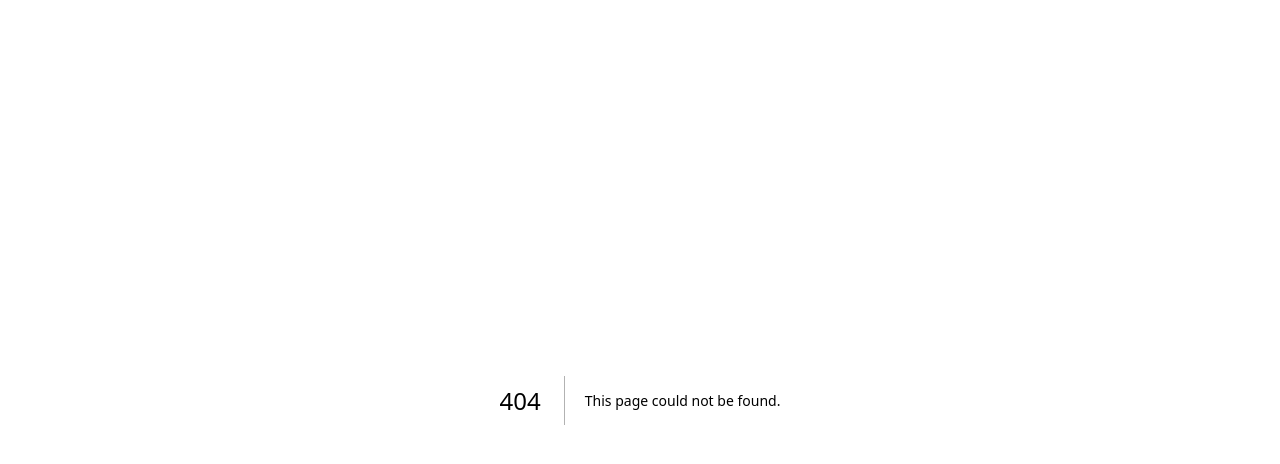
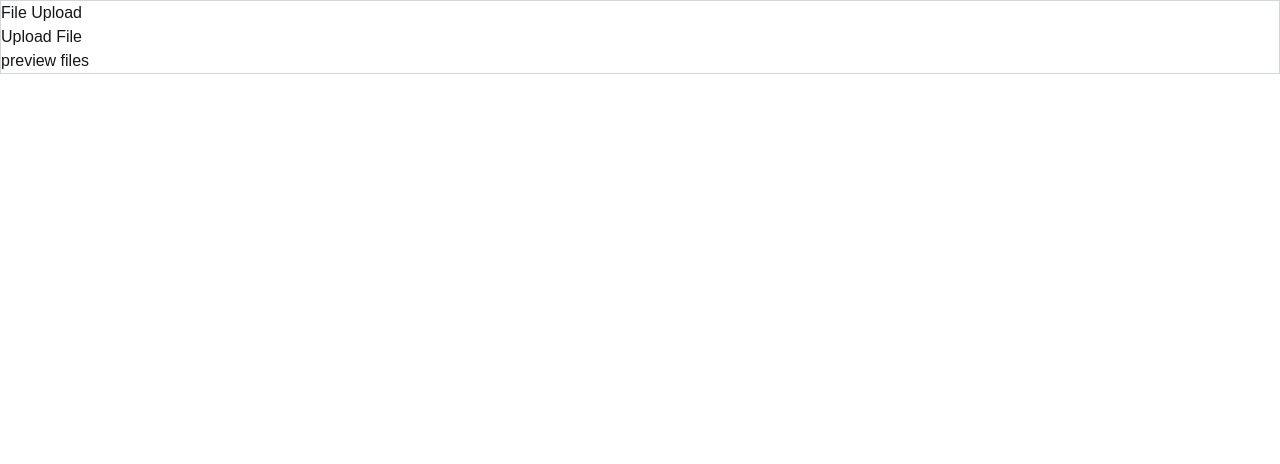
Before and after one commit to sourabh20905/fontend-logics, a Next.js app: page /dnd-file-upload in a window 1280 px wide. Before the commit this address had no page. Shown: the top 464 px of the page. Built offline with nearby package versions, Linux system fonts and the light colour scheme.

Commit message:
feat: dnd is added

```diff
--- /dev/null
+++ b/app/dnd-file-upload/page.tsx
@@ -0,0 +1,8 @@
+"use client";
+
+import FileUpload from "@/src/container/FileUpload";
+
+const FileUploadPage = () => {
+  return <FileUpload />;
+};
+export default FileUploadPage;
--- /dev/null
+++ b/src/container/FileUpload/FileUpload.tsx
@@ -0,0 +1,74 @@
+import Image from "next/image";
+import { useState } from "react";
+
+const FileUpload = () => {
+  const [isDraging, setIsDragging] = useState(false);
+
+  const [files, setFiles] = useState<File[]>([]);
+
+  const handleDragEnter = (e: React.DragEvent<HTMLDivElement>) => {
+    e.preventDefault();
+    setIsDragging(true);
+  };
+
+  const handleDragOver = (e: React.DragEvent<HTMLDivElement>) => {
+    e.preventDefault();
+    setIsDragging(true);
+  };
+  const handleDragLeave = (e: React.DragEvent<HTMLDivElement>) => {
+    e.preventDefault();
+    setIsDragging(false);
+  };
+  const handleDrop = (e: React.DragEvent<HTMLDivElement>) => {
+    e.preventDefault();
+    setIsDragging(false);
+    console.log(e.dataTransfer.files, "files");
+    if (e.dataTransfer.files) {
+      setFiles([...files, ...e.dataTransfer.files]);
+    }
+  };
+
+  const handleFileChange = (e: React.ChangeEvent<HTMLInputElement>) => {
+    const selectedFiles = e.target.files;
+    console.log(selectedFiles);
+    if (selectedFiles) {
+      setFiles([...files, ...selectedFiles]);
+    }
+    console.log(files, "files");
+  };
+
+  return (
+    <div
+      className={`border border-gray-300 ${
+        isDraging ? "!border-blue-500" : ""
+      }`}
+      onDragOver={handleDragOver}
+      onDragLeave={handleDragLeave}
+      onDragEnter={handleDragEnter}
+      onDrop={handleDrop}
+    >
+      <div>File Upload</div>
+      <input
+        type="file"
+        multiple
+        id="file-upload"
+        className="hidden"
+        onChange={handleFileChange}
+      />
+      <label htmlFor="file-upload">Upload File</label>
+      <div>preview files</div>
+      {files.map((file) => (
+        <div key={file.name}>
+          <Image
+            src={URL.createObjectURL(file)}
+            alt={file.name}
+            width={30}
+            height={30}
+          />
+        </div>
+      ))}
+    </div>
+  );
+};
+
+export default FileUpload;
--- /dev/null
+++ b/src/container/FileUpload/index.ts
@@ -0,0 +1 @@
+export { default } from "./FileUpload";
```
